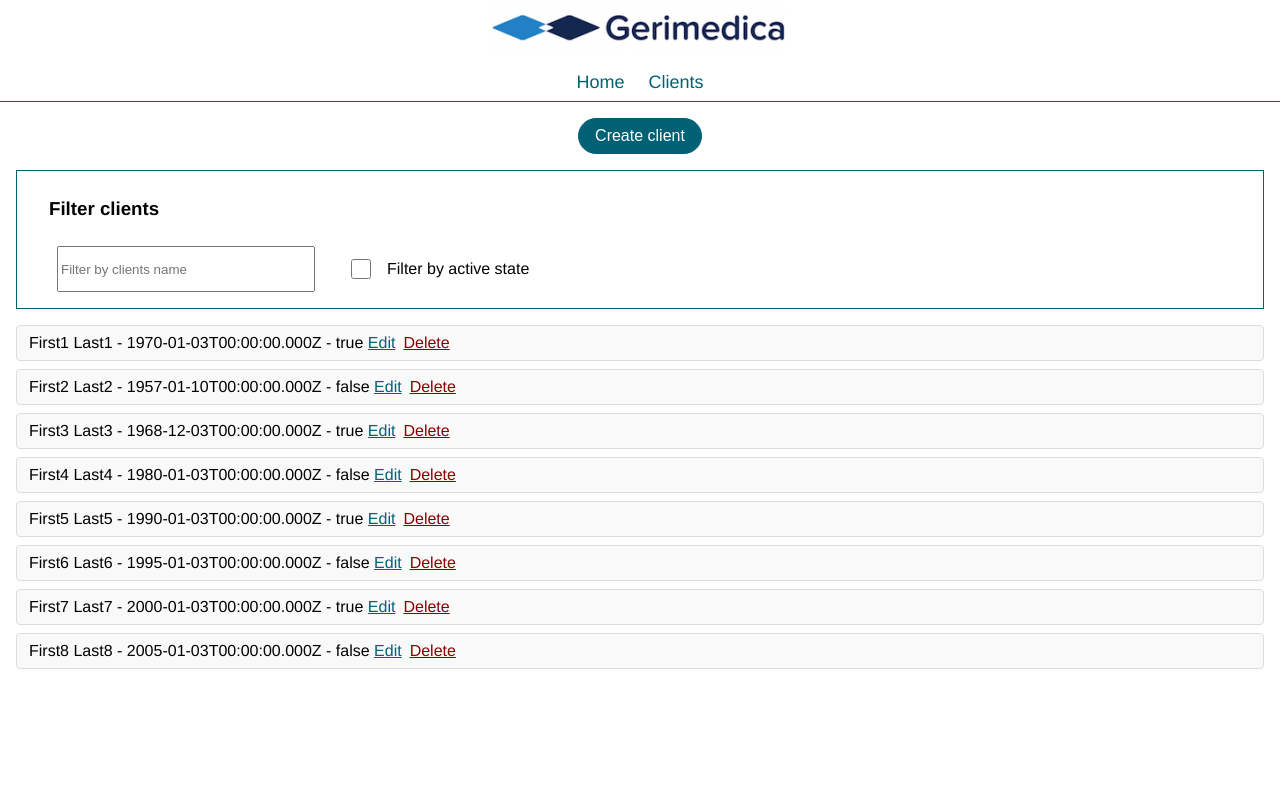
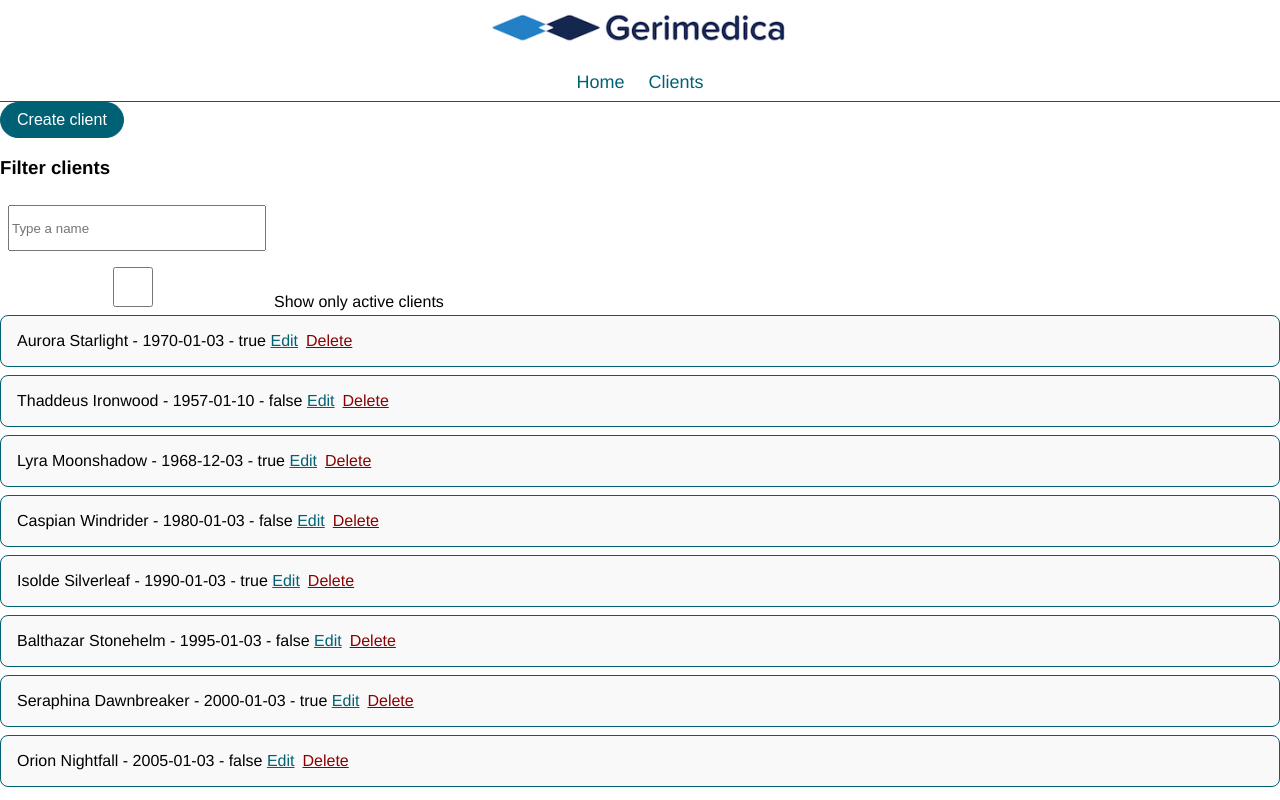
Before and after one commit to Ayronna/FrontendAngular, an Angular app: page /clients in a window 1280 px wide. Built offline with nearby package versions, Linux system fonts and the light colour scheme; data requests are answered from the project's data file.

Commit message:
Filtering
Added server-side active filtering and frontend-side name filtering.

```diff
--- a/database/db.json
+++ b/database/db.json
@@ -2,58 +2,58 @@
   "clients": [
     {
       "id": "1",
-      "firstName": "First1",
-      "lastName": "Last1",
-      "birthdate": "1970-01-03T00:00:00.000Z",
+      "firstName": "Aurora",
+      "lastName": "Starlight",
+      "birthdate": "1970-01-03",
       "isActive": "true"
     },
     {
       "id": "2",
-      "firstName": "First2",
-      "lastName": "Last2",
-      "birthdate": "1957-01-10T00:00:00.000Z",
+      "firstName": "Thaddeus",
+      "lastName": "Ironwood",
+      "birthdate": "1957-01-10",
       "isActive": "false"
     },
     {
       "id": "3",
-      "firstName": "First3",
-      "lastName": "Last3",
-      "birthdate": "1968-12-03T00:00:00.000Z",
+      "firstName": "Lyra",
+      "lastName": "Moonshadow",
+      "birthdate": "1968-12-03",
       "isActive": "true"
     },
     {
       "id": "4",
-      "firstName": "First4",
-      "lastName": "Last4",
-      "birthdate": "1980-01-03T00:00:00.000Z",
+      "firstName": "Caspian",
+      "lastName": "Windrider",
+      "birthdate": "1980-01-03",
       "isActive": "false"
     },
     {
       "id": "5",
-      "firstName": "First5",
-      "lastName": "Last5",
-      "birthdate": "1990-01-03T00:00:00.000Z",
+      "firstName": "Isolde",
+      "lastName": "Silverleaf",
+      "birthdate": "1990-01-03",
       "isActive": "true"
     },
     {
       "id": "6",
-      "firstName": "First6",
-      "lastName": "Last6",
-      "birthdate": "1995-01-03T00:00:00.000Z",
+      "firstName": "Balthazar",
+      "lastName": "Stonehelm",
+      "birthdate": "1995-01-03",
       "isActive": "false"
     },
     {
       "id": "7",
-      "firstName": "First7",
-      "lastName": "Last7",
-      "birthdate": "2000-01-03T00:00:00.000Z",
+      "firstName": "Seraphina",
+      "lastName": "Dawnbreaker",
+      "birthdate": "2000-01-03",
       "isActive": "true"
     },
     {
       "id": "8",
-      "firstName": "First8",
-      "lastName": "Last8",
-      "birthdate": "2005-01-03T00:00:00.000Z",
+      "firstName": "Orion",
+      "lastName": "Nightfall",
+      "birthdate": "2005-01-03",
       "isActive": "false"
     }
   ]
--- a/src/app/client.service.ts
+++ b/src/app/client.service.ts
@@ -1,21 +1,32 @@
-import { HttpClient } from "@angular/common/http";
+import { HttpClient, HttpParams } from '@angular/common/http';
 
 export class ClientService {
+  private base = 'http://localhost:3000/clients';
+
   constructor(protected http: HttpClient) {}
 
-  getClients() {
-    return this.http.get("http://localhost:3000/clients");
+  // Accept optional filters. `q` is a json-server full-text search;
+  // adjust param names if your backend expects something else.
+  getClients(filters?: { name?: string; isActive?: boolean }) {
+    let params = new HttpParams();
+    if (filters?.name) {
+      params = params.set('q', filters.name);
+    }
+    if (typeof filters?.isActive === 'boolean') {
+      params = params.set('isActive', String(filters.isActive));
+    }
+    return this.http.get(this.base, { params });
   }
 
   createClient(client: any) {
-    return this.http.post("http://localhost:3000/clients/", client);
+    return this.http.post(`${this.base}/`, client);
   }
 
   updateClient(id: number | string, client: any) {
-    return this.http.put(`http://localhost:3000/clients/${id}`, client);
+    return this.http.put(`${this.base}/${id}`, client);
   }
 
   deleteClient(id: number | string) {
-    return this.http.delete(`http://localhost:3000/clients/${id}`);
+    return this.http.delete(`${this.base}/${id}`);
   }
 }
--- a/src/app/clients.component.ts
+++ b/src/app/clients.component.ts
@@ -1,6 +1,8 @@
 import { HttpClient } from "@angular/common/http";
 import { Component } from "@angular/core";
 import { ClientService } from "./client.service";
+import { Subject } from "rxjs";
+import { debounceTime, distinctUntilChanged } from "rxjs/operators";
 
 @Component({
   selector: "app-clients",
@@ -40,10 +42,20 @@ import { ClientService } from "./client.service";
       <div class="clients-filter">
         <h3>Filter clients</h3>
         <div class="flex-wrapper">
-          <input type="text" placeholder="Filter by clients name" [(ngModel)]="filterText" (input)="applyFilter()" />
+          <input
+            type="text"
+            placeholder="Type a name"
+            [(ngModel)]="filterText"
+            (ngModelChange)="onNameChanged($event)"
+          />
           <div class="filter-checkbox-wrapper">
-            <input id="filterCheckbox" type="checkbox" [(ngModel)]="filterActive" (change)="applyFilter()" />
-            <span style="padding-left: 8px"><label for="filterCheckbox">Filter by active state</label></span>
+            <input
+              id="filterCheckbox"
+              type="checkbox"
+              [(ngModel)]="filterActive"
+              (change)="onActiveChanged()"
+            />
+            <span style="padding-left: 8px"><label for="filterCheckbox">Show only active clients</label></span>
           </div>
         </div>
       </div>
@@ -76,56 +88,6 @@ import { ClientService } from "./client.service";
   `,
   standalone: false,
   styles: [
-    `
-      .filter-checkbox-wrapper {
-        padding-left: 20px;
-        display: flex;
-        align-items: center;
-      }
-      .flex-wrapper {
-        display: flex;
-        justify-content: flex-start;
-      }
-      .create-client {
-        display: flex;
-        align-items: center;
-        justify-content: center;
-        padding-top: 16px;
-      }
-      .clients {
-        padding: 16px;
-      }
-      .new-client {
-        padding: 8px 32px;
-        border: 1px solid #006175;
-        margin-bottom: 16px;
-      }
-      .clients-filter {
-        padding: 8px 32px;
-        border: 1px solid #006175;
-        margin-bottom: 16px;
-      }
-
-      #filterCheckbox {
-        width: 20px;
-        height: 20px;
-        padding-left: 40px
-      }
-
-      .client-card {
-        display:flex;
-        justify-content:space-between;
-        padding:8px 12px;
-        border:1px solid #ddd;
-        margin-bottom:8px;
-        border-radius:4px;
-        align-items:center;
-      }
-
-      .client-card input[type="text"], .client-card input[type="date"] {
-        padding:4px 6px;
-      }
-    `,
   ],
 })
 export class ClientsComponent {
@@ -141,41 +103,77 @@ export class ClientsComponent {
 
   clientService;
 
+  private nameFilter$ = new Subject<string>();
+
   constructor(private http: HttpClient) {
     this.clientService = new ClientService(this.http);
-    this.clientService.getClients().subscribe((data: any) => {
-      this.clients = Array.isArray(data) ? data : [];
-      this.applyFilter();
+
+    this.nameFilter$.pipe(debounceTime(180), distinctUntilChanged()).subscribe((name) => {
+      this.applyLocalNameFilter(name);
+    });
+
+    this.loadFromServer();
+  }
+
+  private loadFromServer() {
+    const isActive = this.filterActive ? true : undefined;
+    this.clientService.getClients({ isActive }).subscribe(
+      (data: any) => {
+        this.clients = Array.isArray(data)
+          ? data.map((c: any) => ({
+              ...c,
+              id: c.id != null && !isNaN(Number(c.id)) ? Number(c.id) : c.id,
+              isActive:
+                c.isActive === true ||
+                c.isActive === "true" ||
+                c.isActive === 1 ||
+                c.isActive === "1",
+            }))
+          : [];
+
+        this.applyLocalNameFilter(this.filterText);
+      },
+      (err) => {
+        console.error('[Clients] loadFromServer error:', err);
+        this.clients = [];
+        this.filteredClients = [];
+      }
+    );
+  }
+
+  private applyLocalNameFilter(name: string) {
+    const text = (name || "").trim().toLowerCase();
+    if (!text) {
+      this.filteredClients = this.clients;
+      return;
+    }
+    this.filteredClients = this.clients.filter((c) => {
+      const first = (c.firstName || "").toString().toLowerCase();
+      const last = (c.lastName || "").toString().toLowerCase();
+      const full = `${first} ${last}`;
+      return full.includes(text) || first.includes(text) || last.includes(text);
     });
   }
 
   createClient() {
-    // create new client
-    this.clientService.createClient(this.newClient).subscribe((data: any) => {
-      this.clients.push(data);
+    this.clientService.createClient(this.newClient).subscribe(() => {
       this.newClient = {};
       this.showNewClientForm = false;
-      this.applyFilter();
+      this.loadFromServer();
     });
   }
 
   startEdit(client: any) {
     this.editingClientId = client.id;
-    // shallow copy so editing doesn't mutate original until save
     this.editClientCopy = { ...client };
   }
 
   saveEdit() {
     if (this.editingClientId == null) return;
-    this.clientService.updateClient(this.editingClientId, this.editClientCopy).subscribe((updated: any) => {
-      // update local list
-      const idx = this.clients.findIndex((c) => c.id === this.editingClientId);
-      if (idx > -1) {
-        this.clients[idx] = updated;
-      }
+    this.clientService.updateClient(this.editingClientId, this.editClientCopy).subscribe(() => {
       this.editingClientId = null;
       this.editClientCopy = {};
-      this.applyFilter();
+      this.loadFromServer();
     });
   }
 
@@ -187,21 +185,16 @@ export class ClientsComponent {
   deleteClient(client: any) {
     if (!confirm(`Delete client ${client.firstName} ${client.lastName}?`)) return;
     this.clientService.deleteClient(client.id).subscribe(() => {
-      this.clients = this.clients.filter((c) => c.id !== client.id);
-      this.applyFilter();
+      this.loadFromServer();
     });
   }
 
-  applyFilter() {
-    const text = this.filterText.trim().toLowerCase();
-    this.filteredClients = this.clients.filter((c) => {
-      const matchesText =
-        !text ||
-        `${c.firstName} ${c.lastName}`.toLowerCase().includes(text) ||
-        (c.firstName && c.firstName.toLowerCase().includes(text)) ||
-        (c.lastName && c.lastName.toLowerCase().includes(text));
-      const matchesActive = !this.filterActive || !!c.isActive;
-      return matchesText && matchesActive;
-    });
+  onNameChanged(value: string) {
+    this.filterText = value;
+    this.nameFilter$.next(value);
+  }
+
+  onActiveChanged() {
+    this.loadFromServer();
   }
 }
```
Also changed, not shown: 1 other file (tests, documents, lock files or other folders).
